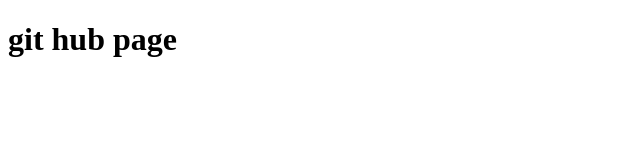
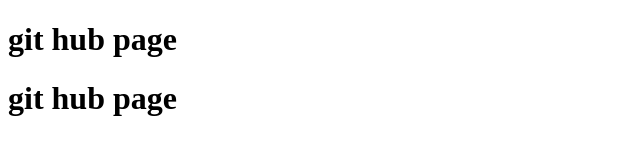
Before and after one commit to vishal-wos/test-page, a plain HTML site: page index.html in a window 1280 px wide. Shown: the whole page, without its empty margins (0-640 px from the left). Drawn offline with Linux system fonts and the light colour scheme.

Commit message:
test reset

```diff
--- a/index.html
+++ b/index.html
@@ -8,5 +8,6 @@
 <body>
 
     <h1>git hub page</h1>
+    <h1>git hub page</h1>
 </body>
 </html>
```
